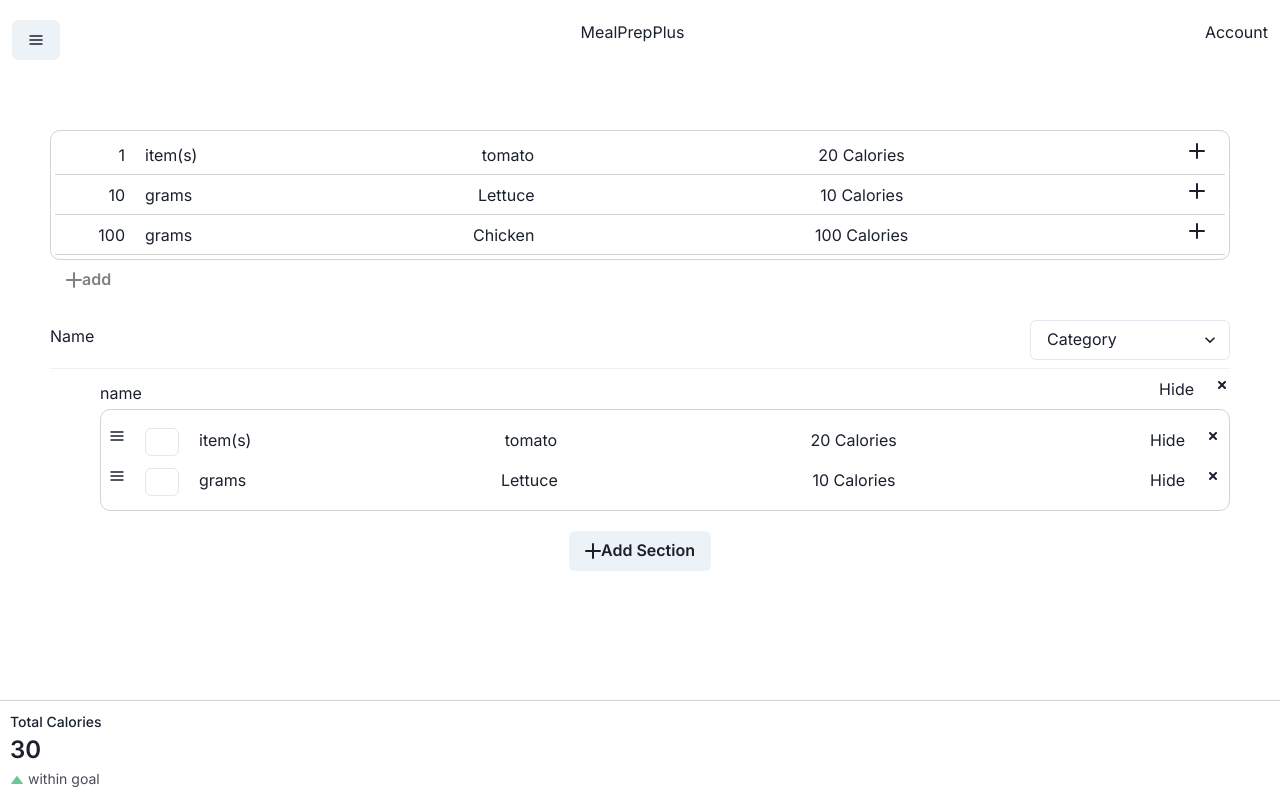
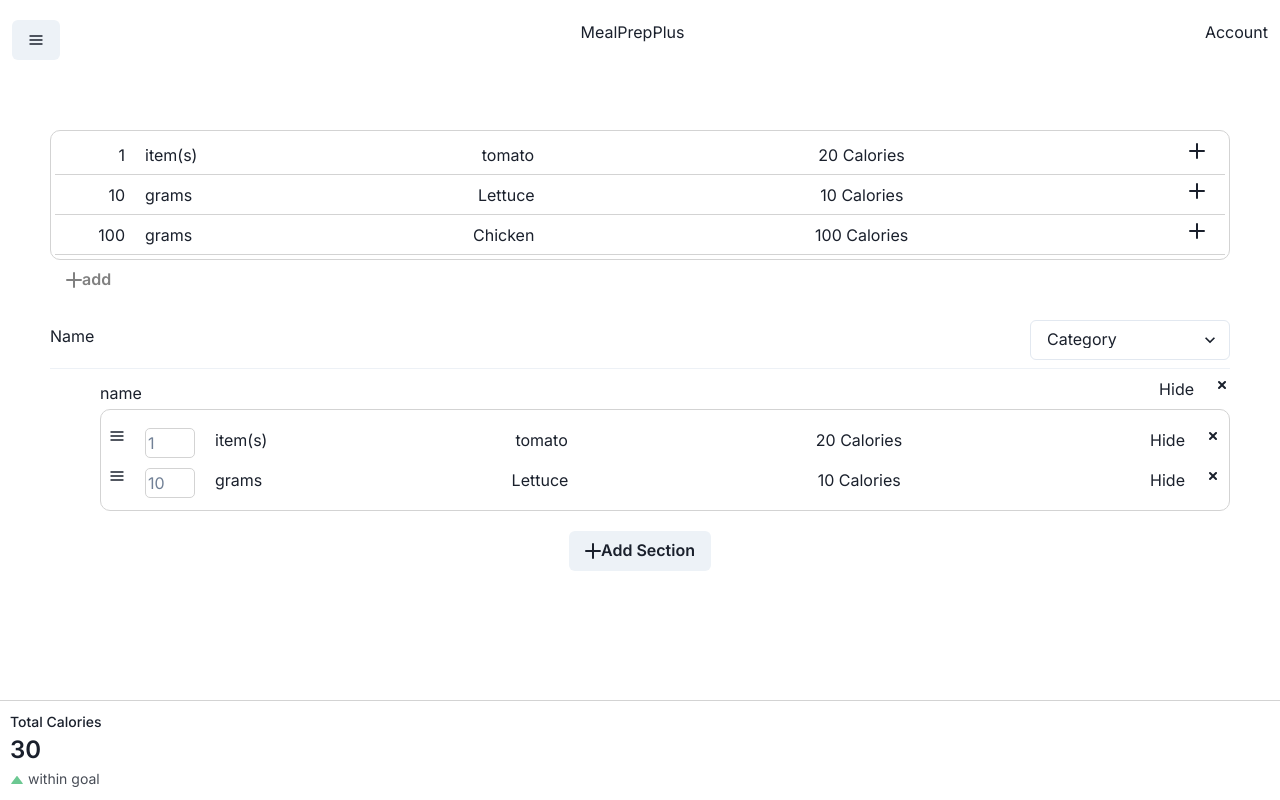
Before and after one commit to jaredamir/MealPrepPlus, a Next.js app in the folder frontend/meal_prep_plus_frontend/: page /create in a window 1280 px wide. Built offline with nearby package versions, Linux system fonts and the light colour scheme.

Commit message:
moved typescript object properties into their own file. Added hide feature that just greys out the item. Added change to calorie amount based on input

```diff
--- a/frontend/meal_prep_plus_frontend/app/components/editableItem/index.tsx
+++ b/frontend/meal_prep_plus_frontend/app/components/editableItem/index.tsx
@@ -1,39 +1,67 @@
 import { HamburgerIcon, SmallCloseIcon } from "@chakra-ui/icons"
+import { useState } from "react"
 import { Input, Flex } from "@chakra-ui/react"
+import itemObject from "@/app/models/itemObject"
 
-interface itemObject{
-    name: string,
-    serving_amount: number,
-    measurement: string,
-    cal: number,
-    pro: number,
-    carb: number,
-    fats: number,
-    sugar: number,
-    price: number
+
+interface ItemDataProps{
+    itemData: itemObject;
+    positionInArray?: number;
 };
-interface ItemDataProps{
-    itemData: itemObject
-};
-export default function EditableItem({itemData}: ItemDataProps){
+export default function EditableItem({itemData, positionInArray}: ItemDataProps){
+    const [amount, setAmount] = useState<number>(itemData.serving_amount)
+    const [totalCal, setTotalCal] = useState<number>(itemData.cal)
+    const [isInputError, setIsInputError] = useState<boolean>(false)
+    const [isHidden, setIsHidden] =useState<boolean>(false)
+
+    const handleInput = (e: React.ChangeEvent<HTMLInputElement>) => {
+        if(/^-?\d*\.?\d+$/.test(e.target.value)){
+            setIsInputError(false)
+            const product = itemData.cal * (Number(e.target.value) / itemData.serving_amount)
+            setTotalCal(product)
+            setAmount(Number(e.target.value))
+        }else{
+            setIsInputError(true)
+            setTotalCal(itemData.cal)
+            setAmount(itemData.serving_amount)
+        }
+    }
     return(
         <>
-            <Flex justifyContent={"space-between"} h={10} p={2}>
+            <Flex justifyContent={"space-between"} h={10} p={2} bg={isHidden ? "lightgrey" : "none"}>
                 {itemData.measurement && (
                     <Flex columnGap={5}>
                         <HamburgerIcon />
-                        <Input w={4} h={7} placeholder={itemData.serving_amount.toString()}/>
+                        <input
+                            type="number"
+                            style={{
+                                width: "50px",
+                                height: "30px",
+                                border: "1px solid",
+                                borderColor: isInputError ? "red" : "lightgrey",
+                                borderRadius: "5px",
+                                color: "black",
+                                padding: "2px"
+                            }}
+                            placeholder={itemData.serving_amount.toString()}
+                            onChange={handleInput}
+                        />
                         <p>{itemData.measurement}</p>
                     </Flex>
                 )}
 
                 {itemData.name && <p>{itemData.name}</p>}
 
-                {itemData.cal && <p>{itemData.cal} Calories</p>}
+                {itemData.cal && <p>{totalCal} Calories</p>}
 
                 <Flex columnGap={5} alignItems={"centers"}>
-                        <a>Hide</a>
-                        <SmallCloseIcon />
+                        <a
+                            style={{cursor: "pointer"}}
+                            onClick={() => {setIsHidden(!isHidden)}}
+                        >
+                            {isHidden ? "Show" : "Hide"}
+                        </a>
+                        <SmallCloseIcon style={{cursor: "pointer"}} />
                     </Flex>
             </Flex>
         </>
--- a/frontend/meal_prep_plus_frontend/app/components/sectionItem/index.tsx
+++ b/frontend/meal_prep_plus_frontend/app/components/sectionItem/index.tsx
@@ -9,23 +9,10 @@ import {
     Text
 } from "@chakra-ui/react";
 import EditableItem from "../editableItem";
+import SectionObject from "@/app/models/sectionObject";
+import itemObject from "@/app/models/itemObject";
 
-interface itemObject{
-    name: string,
-    serving_amount: number,
-    measurement: string,
-    cal: number,
-    pro: number,
-    carb: number,
-    fats: number,
-    sugar: number,
-    price: number
-};
 
-interface SectionObject {
-    name: string;
-    items: itemObject[];
-}
 interface SectionItemProps {
     sectionData: SectionObject;
 };
@@ -54,7 +41,11 @@ export default function SectionItem({sectionData}: SectionItemProps){
                         <>
                             {sectionData.items.map((item: itemObject, index) => {
                                 return (
-                                    <EditableItem key={sectionData.name + "Item" + index} itemData={item} />
+                                    <EditableItem
+                                        key={sectionData.name + "Item" + index}
+                                        itemData={item}
+                                        positionInArray={index}
+                                    />
                                 );
                             })}
 
--- a/frontend/meal_prep_plus_frontend/app/create/page.tsx
+++ b/frontend/meal_prep_plus_frontend/app/create/page.tsx
@@ -21,28 +21,9 @@ import { AddIcon } from "@chakra-ui/icons";
 import SectionItem from "../components/sectionItem";
 import ListItem from "../components/listItem";
 import { TEST_USER_DATA } from "../utils/constants";
-
-interface itemObject{
-    name: string,
-    serving_amount: number,
-    measurement: string,
-    cal: number,
-    pro: number,
-    carb: number,
-    fats: number,
-    sugar: number,
-    price: number
-};
-
-interface UserObject{
-    name: string;
-    ingredients: itemObject[];
-};
-
-interface SectionObject {
-    name: string;
-    items: itemObject[];
-}
+import itemObject from "../models/itemObject";
+import SectionObject from "../models/sectionObject";
+import UserObject from "../models/userObject";
 
 const categoryOptions = ["Breakfast", "Lunch", "Dinner", "Snack"]
 const defaultSection = {
@@ -88,6 +69,10 @@ export default function Create(){
             totalCalories += totalCaloriesInSection;
         });
         return totalCalories;
+    }
+
+    function addSection() {
+        setSections(prevArray => [...prevArray, defaultSection])
     }
     return(
         <>
@@ -140,7 +125,7 @@ export default function Create(){
                     })}
                 </div>
                 <Flex justifyContent={"center"} mb={7}>
-                    <Button>
+                    <Button onClick={() => addSection()}>
                         <AddIcon/>
                         Add Section
                     </Button>
--- /dev/null
+++ b/frontend/meal_prep_plus_frontend/app/models/itemObject.ts
@@ -0,0 +1,11 @@
+export default interface itemObject{
+    name: string,
+    serving_amount: number,
+    measurement: string,
+    cal: number,
+    pro: number,
+    carb: number,
+    fats: number,
+    sugar: number,
+    price: number
+};
--- /dev/null
+++ b/frontend/meal_prep_plus_frontend/app/models/sectionObject.ts
@@ -0,0 +1,6 @@
+import itemObject from "./itemObject";
+
+export default interface SectionObject {
+    name: string;
+    items: itemObject[];
+}
--- /dev/null
+++ b/frontend/meal_prep_plus_frontend/app/models/userObject.ts
@@ -0,0 +1,6 @@
+import itemObject from "./itemObject";
+
+export default interface UserObject{
+    name: string;
+    ingredients: itemObject[];
+};
```
Also changed, not shown: frontend/meal_prep_plus_frontend/app/components/listItem/index.tsx (+1 -11 lines).
